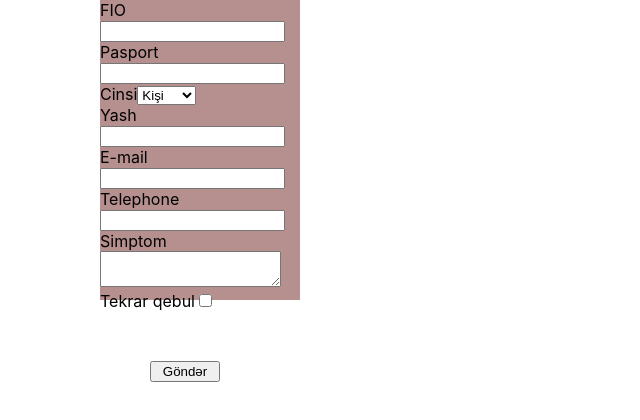
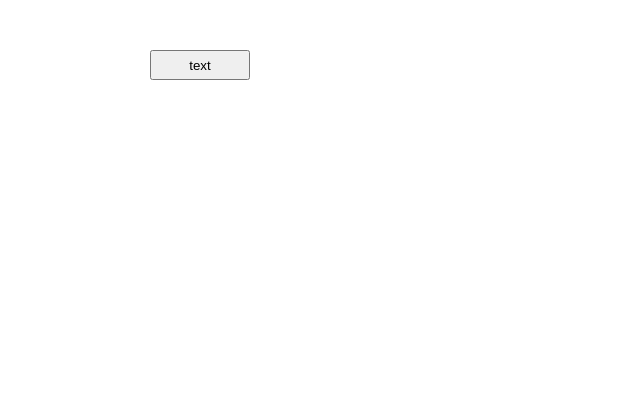
Before and after one commit to Yegane-Elesgerli/my-react-app, a React (Create React App) app: page / in a window 1280 px wide. Shown: the top 420 px of the page, without its empty margins (0-640 px from the left). Built offline with nearby package versions, Linux system fonts and the light colour scheme.

Commit message:
CustomButton

```diff
--- a/src/App.js
+++ b/src/App.js
@@ -1,12 +1,12 @@
 import React from "react";
-import Input from "./Input/Input";
+import CustomButton from "./CustomButton/CustomButton.js";
 
 
 
  function App() {
   return (
     <div>
-      <Input/>
+      <CustomButton/>
     </div>
   )
 }
--- /dev/null
+++ b/src/CustomButton/CustomButton.css
@@ -0,0 +1,23 @@
+.btn{
+    width: 100px;
+    height: 30px;
+     margin-top: 50px;
+    margin-left: 150px;
+
+}
+
+
+
+.btn:active{
+    background-color: red;
+}
+
+.hint{
+    cursor:cell;
+    width: 170px;
+    height: 20px;
+    margin-left: 150px;
+    margin-top: 20px;
+    background-color: rgb(195, 199, 248);
+    border: solid 1px black;
+}
--- /dev/null
+++ b/src/CustomButton/CustomButton.js
@@ -0,0 +1,25 @@
+import React, { Component } from 'react'
+import "./CustomButton.css"
+export default class text extends Component {
+  state={
+    isActive:false,
+  }
+
+    handle=(e)=>{
+      alert("warnMessage")
+    }
+
+    mouse=()=>{
+      this.setState({ isActive:true})
+    }
+
+  render() {
+
+    return (
+      <div  >
+        <button className='btn' onClick={this.handle}   onMouseOver={this.mouse} >text</button>
+        {this.state.isActive?<div className='hint'>siz hover etdiniz</div>:null}
+        </div>
+    )
+  }
+}
--- a/src/Input/Input.js
+++ b/src/Input/Input.js
@@ -6,6 +6,7 @@ class Input extends Component {
     name: "",
     pasport: "",
     gender: true,
+    isActive:true
   };
   handleChek = (e) => {
     this.setState({ [e.target.name]: e.target.value });
@@ -65,7 +66,9 @@ class Input extends Component {
           Tekrar qebul
           <input className="chek" type="checkbox" />
         </label>
-        <button className="btn" onClick={this.handle}>
+        <button  onClick={this.handle}
+         disabled={false}
+         className={this.state.disabled?"btn-dis":"btn"}>
           Göndər
         </button>
       </div>
```
